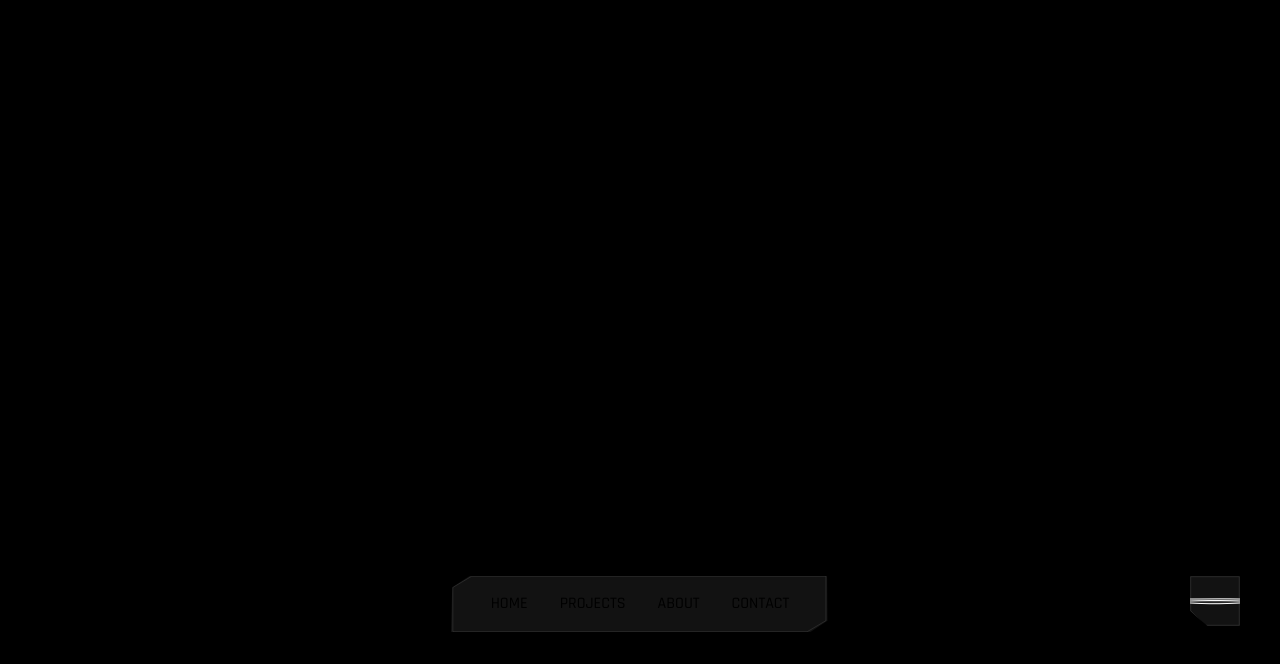
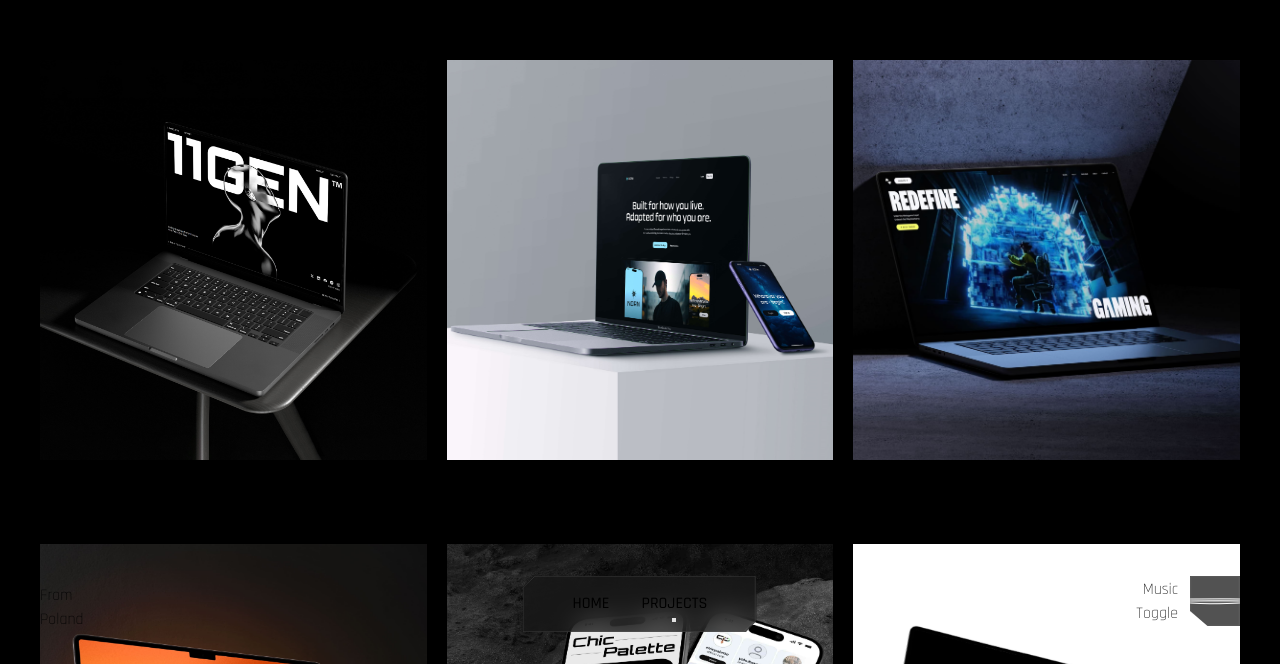
Before and after one commit to Artixxtm/portfolio_2025, a Next.js app: page /projects in a window 1280 px wide. Shown: the part 136-800 px from the top of the page. Built offline with nearby package versions, Linux system fonts and the light colour scheme; a web font is replaced by a local one.

Commit message:
projects page, menu animation

```diff
--- /dev/null
+++ b/src/app/projects/ProjectCard.jsx
@@ -0,0 +1,38 @@
+import Image from "next/image";
+import Link from "next/link";
+import React from "react";
+import { RiArrowRightUpLine } from "react-icons/ri";
+
+const ProjectCard = ({ data }) => {
+  return (
+    <Link
+      href={data.link}
+      target="_blank"
+      className="w-full h-auto flex flex-col gap-4 relative group overflow-hidden"
+    >
+      <div className="w-full h-[400px] overflow-hidden group">
+        <Image
+          src={data.src}
+          alt={data.fullTitle}
+          width={0}
+          height={0}
+          sizes="100vw"
+          className="w-full h-full object-cover group-hover:scale-110 transition-transform duration-700 ease-[cubic-bezier(0.77,0,0.175,1)]"
+        />
+      </div>
+      <div className="w-full flex h-auto justify-between items-center">
+        <h2 className="mainFont2 text-lg">{data.title}</h2>
+        <span className="fontMain5">{data.category}</span>
+      </div>
+
+      <span className="absolute left-2 top-2 text-sm fontMain6 mix-blend-difference">
+        {data.date}
+      </span>
+      <span className="absolute right-2 -top-6 group-hover:top-2 transition-[top] duration-700 ease-[cubic-bezier(0.77,0,0.175,1)] text-sm fontMain6 mix-blend-difference">
+        <RiArrowRightUpLine />
+      </span>
+    </Link>
+  );
+};
+
+export default ProjectCard;
--- a/src/app/projects/page.jsx
+++ b/src/app/projects/page.jsx
@@ -1,11 +1,51 @@
-import React from 'react'
+"use client";
+
+import DecryptedText from "@/components/DecryptedText";
+import { projects } from "@/utils";
+import React, { useEffect } from "react";
+import ProjectCard from "./ProjectCard";
+import { motion } from "framer-motion";
+import { useLenis } from "lenis/react";
 
 const page = () => {
+  const lenis = useLenis();
+
+  useEffect(() => {
+    window.scrollTo(0, 0);
+    lenis?.scrollTo(0);
+  }, []);
+
   return (
-    <div className='w-full h-svh '>
+    <div className="w-full min-h-svh md:px-10 px-5 py-24 relative flex flex-col gap-10">
+      <div className="flex w-full items-start gap-1">
+        <DecryptedText
+          text="Projects"
+          animateOn="view"
+          parentClassName="mainFont2 uppercase xl:text-6xl lg:text-5xl md:text-4xl text-3xl"
+          delay={0.1}
+          appear
+        />
+        <DecryptedText
+          text={`(${projects.length})`}
+          animateOn="view"
+          parentClassName="fontMain6 text-base"
+          delay={0.13}
+          appear
+        />
+      </div>
+      <motion.div
+        initial={{ opacity: 0, y: 40 }}
+        animate={{ opacity: 1, y: 0 }}
+        exit={{ opacity: 0, y: 0 }}
+        transition={{ duration: 0.5, delay: 0.3 }}
+        className="w-full h-auto relative grid xl:grid-cols-3 sm:grid-cols-2 grid-cols-1 gap-x-5 gap-y-10"
+      >
+        {[...projects].reverse().map((project) => (
+          <ProjectCard data={project} key={project.id} />
+        ))}
+      </motion.div>
+    </div>
+  );
+};
 
-    </div>
-  )
-}
-
-export default page
+export default page;
--- a/src/components/ImageASCI.jsx
+++ b/src/components/ImageASCI.jsx
@@ -2,13 +2,10 @@
 
 import { useEffect, useRef, useState } from "react";
 import { TextHeatReveal } from "./TextHeatReveal";
-import useResponsive from "@/hooks/useResponsive";
 
 export default function ImageASCI({ src, className }) {
-  const { isTablet, isLaptop, isBigLaptop } = useResponsive();
   const canvasRef = useRef(null);
   const containerRef = useRef(null);
-  const textRef = useRef(null);
   const imageRef = useRef(null);
 
   const [canvasHeight, setCanvasHeight] = useState(0);
--- a/src/components/ImageHeader.jsx
+++ b/src/components/ImageHeader.jsx
@@ -17,6 +17,7 @@ const ImageHeader = ({ src }) => {
       alt="bg"
       sizes="100vw"
       draggable={false}
+      priority
       className="w-auto md:h-[45vh] h-[25vh] object-contain customShadow animateBreath lg:pointer-events-auto pointer-events-none"
     />
   );
--- a/src/components/Nav.jsx
+++ b/src/components/Nav.jsx
@@ -5,6 +5,7 @@ import dynamic from "next/dynamic";
 import React, {
   useCallback,
   useEffect,
+  useLayoutEffect,
   useMemo,
   useRef,
   useState,
@@ -16,25 +17,44 @@ import { useGSAP } from "@gsap/react";
 import gsap from "gsap";
 import DecryptedText from "./DecryptedText";
 import { useLenis } from "lenis/react";
+import { usePathname } from "next/navigation";
 
 const AudioVisualizer = dynamic(() => import("./AudioVisualizer"), {
   ssr: false,
 });
 
-const menuLinks = [
+const Nav = () => {
+  const { isTablet, isSmallMobile } = useResponsive();
+  const [isMenuOpen, setIsMenuOpen] = useState(false);
+  const [containerWidth, setContainerWidth] = useState();
+  const linkContainerRef = useRef(null);
+  const container = useRef();
+  const path = usePathname();
+  const tl = useRef();
+
+  const lenis = useLenis();
+
+  const isRoot = path === "/";
+
+  const menuLinks = isRoot
+    ? [
         { path: "#header", label: "Home" },
         { path: "#projects", label: "Projects" },
         { path: "#about", label: "About" },
         { path: "#contact", label: "Contact" },
+      ]
+    : [
+        { path: "/", label: "Home" },
+        { path: "/projects", label: "Projects" },
       ];
 
-const Nav = () => {
-  const { isTablet, isSmallMobile } = useResponsive();
-  const [isMenuOpen, setIsMenuOpen] = useState(false);
-  const container = useRef();
-  const tl = useRef();
-
-  const lenis = useLenis();
+  useLayoutEffect(() => {
+    if (linkContainerRef.current) {
+      const rect = linkContainerRef.current.getBoundingClientRect();
+      console.log(rect.width)
+      setContainerWidth(rect.width + 80);
+    }
+  }, [menuLinks.length]);
 
   useGSAP(
     () => {
@@ -57,10 +77,16 @@ const Nav = () => {
           });
       }
     },
-    { scope: container }
+    {
+      scope: container,
+      dependencies: [menuLinks.length],
+    }
   );
 
-  const closeMenuOnInternalLink = useCallback((path) => setIsMenuOpen(false), []);
+  const closeMenuOnInternalLink = useCallback(
+    (path) => setIsMenuOpen(false),
+    []
+  );
 
   useEffect(() => {
     if (isTablet) {
@@ -151,7 +177,11 @@ const Nav = () => {
                             onClick={() => closeMenuOnInternalLink(link.path)}
                           >
                             <motion.span
-                              className={`mainFont2 ${textSizeClass} w-full text-center uppercase font-[600]`}
+                              className={`mainFont2 ${textSizeClass} w-full text-center uppercase font-[600] ${
+                                !isRoot &&
+                                link.label === "Projects" &&
+                                "animate-pulse"
+                              }`}
                             >
                               {link.label}
                             </motion.span>
@@ -229,7 +259,10 @@ const Nav = () => {
         </div>
 
         <div className="w-full lg:flex hidden items-end justify-center uppercase h-full gap-8 fontMain6">
-          <div className="relative flex w-auto items-center justify-center gap-8 py-4 px-10 customClipWrapper backdrop-blur-md bg-[rgba(25,25,25,0.75)]">
+          <div
+            style={{ width: containerWidth }}
+            className="relative flex w-auto items-center transition-[width] duration-300 justify-center gap-8 py-4 px-10 customClipWrapper backdrop-blur-md bg-[rgba(25,25,25,0.75)]"
+          >
             <svg
               className="absolute inset-0 w-full h-full z-0 pointer-events-none"
               viewBox="-0.5 -0.5 101 101"
@@ -245,19 +278,36 @@ const Nav = () => {
             </svg>
 
             {/* Menu links */}
+            <div ref={linkContainerRef} className="flex gap-8 relative">
+              <AnimatePresence mode="wait">
                 {menuLinks.map((link, index) => (
+                  <motion.div
+                    key={link.label}
+                    initial={{ opacity: 0, y: -10 }}
+                    animate={{ opacity: 1, y: 0 }}
+                    exit={{ opacity: 0, y: 10 }}
+                    transition={{ duration: 0.3, delay: index * 0.05 }}
+                  >
                     <Link
                       href={link.path}
-                key={index}
                       className="relative group"
                       onClick={() => {
-                  if (link.path.startsWith("#")) lenis?.scrollTo(link.path);
+                        if (link.path.startsWith("#"))
+                          lenis?.scrollTo(link.path);
                       }}
                     >
                       {link.label}
-                <div className="w-1 h-1 bg-white/85 absolute left-1/2 -translate-x-1/2 mt-0.5 opacity-0 group-hover:opacity-100 transition-opacity duration-300 group-hover:animate-pulse" />
+                      <div
+                        className="w-1 h-1 bg-white/85 absolute left-1/2 -translate-x-1/2 mt-0.5 opacity-0 group-hover:opacity-100 transition-opacity duration-300 group-hover:animate-pulse"
+                        style={{
+                          opacity: !isRoot && link.label === "Projects" ? 1 : 0,
+                        }}
+                      />
                     </Link>
+                  </motion.div>
                 ))}
+              </AnimatePresence>
+            </div>
           </div>
         </div>
 
--- a/src/sections/Projects.jsx
+++ b/src/sections/Projects.jsx
@@ -106,7 +106,7 @@ const Projects = () => {
                     }}
                   >
                     {index === projects.length - 2 && (
-                      <div className="w-[150px] h-[50px] flex justify-center relative items-center text-center scale-[0.3] opacity-0 group-hover:scale-100 group-hover:opacity-100 transition-[transform,scale,opacity] ease-[cubic-bezier(1,0.01,0.28,1)] duration-700 uppercase gap-4">
+                      <div className="w-[150px] h-[50px] flex justify-center relative items-center text-center sm:scale-[0.3] sm:opacity-0 opacity-100 scale-100 group-hover:scale-100 group-hover:opacity-100 transition-[transform,scale,opacity] ease-[cubic-bezier(1,0.01,0.28,1)] duration-700 uppercase gap-4">
                         <span className="mainFont2 z-[1] text-black">View</span>{" "}
                         <span className="mainFont2 z-[1] text-black inline-flex items-center">All<RiArrowRightUpLine size={18} /></span>
                         <div className="customBtnClip bg-[#fff947] w-full h-full absolute inset-0 z-[-1]"></div>
--- a/src/utils/index.js
+++ b/src/utils/index.js
@@ -168,7 +168,7 @@ export const projects = [
     id: "8769780856746",
     title: "Norn",
     fullTitle: "Norn",
-    category: "Landing + App",
+    category: "Landing & App",
     date: "2025",
     src: "/projects/norn.jpg",
     link: "https://norn.world",
@@ -550,7 +550,7 @@ export const aboutInfo = [
             width={15}
             height={15}
             alt="mac"
-            className="object-contain"
+            className="object-contain w-auto h-auto"
           />
         ),
       },
```
Lines whose indentation alone changed are shown as unchanged.
